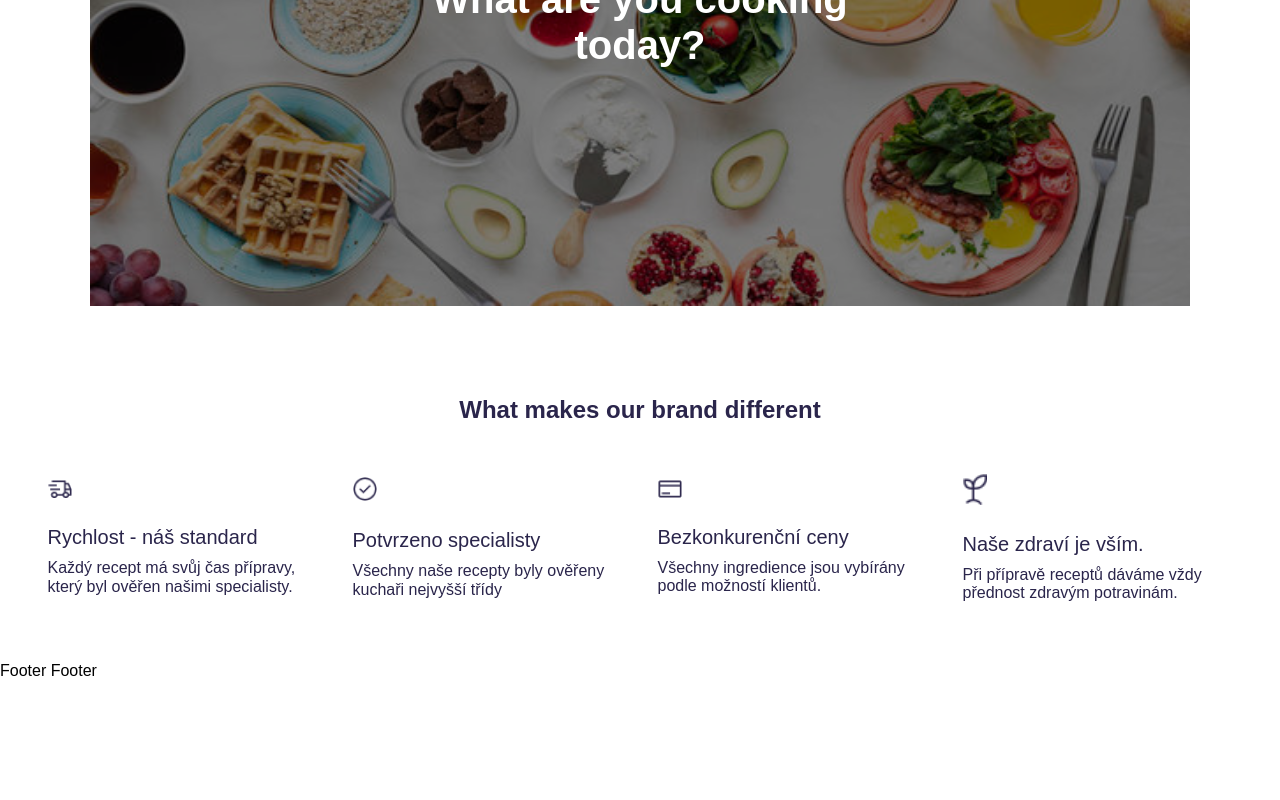
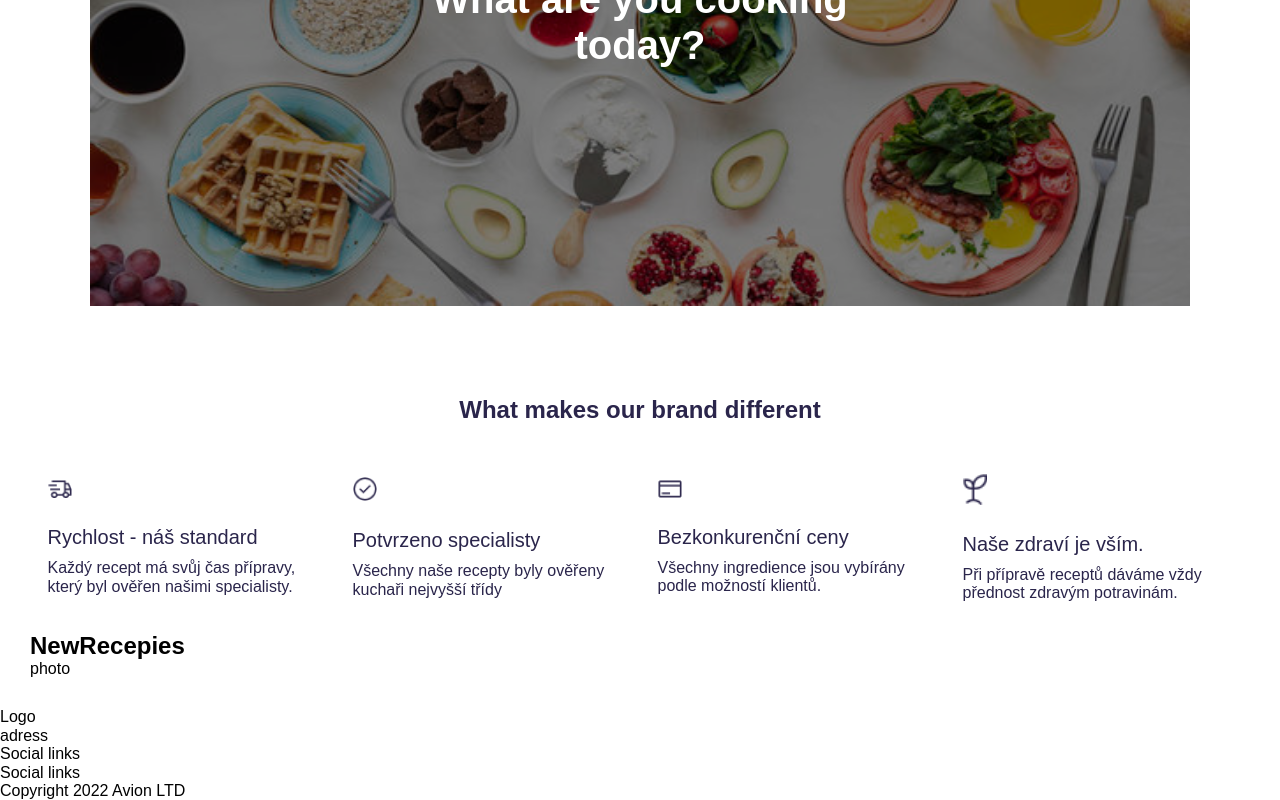
Before and after one commit to Medvedev245/eat-store, a React (Create React App) app: page / in a window 1280 px wide. Shown: the part 362-1162 px from the top of the page. Before the commit the page ends 1043 px from the top, so only its background shows below. Built offline with nearby package versions, Linux system fonts and the light colour scheme; no server answers.

Commit message:
add footer html

```diff
--- a/src/Pages/Home/Home.jsx
+++ b/src/Pages/Home/Home.jsx
@@ -2,6 +2,7 @@ import React from "react";
 import CategoryBlock from "../../components/CategoryBlock/CategoryBlock";
 import DifferentBrand from "../../components/DifferentBrand/DifferentBrand";
 import { HomeSection } from "./Home.styled";
+import NewRecepies from "../../components/NewRecepies/NewRecepies";
 
 const Home = () => {
   //   const promise = new Promise((resolve, reject) => {
@@ -30,6 +31,7 @@ const Home = () => {
     <HomeSection>
       <CategoryBlock />
       <DifferentBrand />
+      <NewRecepies />
     </HomeSection>
   );
 };
--- a/src/components/Footer/Footer.jsx
+++ b/src/components/Footer/Footer.jsx
@@ -1,7 +1,19 @@
 import React from "react";
 
 const Footer = () => {
-  return <div>Footer Footer</div>;
+  return (
+    <section>
+      <div>
+        <span>Logo</span>
+        <div>adress</div>
+      </div>
+      <div>
+        <span>Social links</span>
+        <div>Social links</div>
+      </div>
+      <div> Copyright 2022 Avion LTD </div>
+    </section>
+  );
 };
 
 export default Footer;
--- a/src/components/Layout/Layout.jsx
+++ b/src/components/Layout/Layout.jsx
@@ -12,7 +12,8 @@ const Layout = () => {
   const dispatch = useDispatch();
 
   useEffect(() => {
-    dispatch(getAllProducts);
+    console.log("object");
+    dispatch(getAllProducts());
   }, [dispatch]);
 
   return (
--- /dev/null
+++ b/src/components/NewRecepies/NewRecepies.jsx
@@ -0,0 +1,15 @@
+import React from "react";
+import { Link } from "react-router-dom";
+import { SectionNewRecepies } from "./NewRecepies.styled";
+
+const NewRecepies = () => {
+  return (
+    <SectionNewRecepies>
+      <h2>NewRecepies</h2>
+      <div>photo</div>
+      <Link rel="#" href="#" />
+    </SectionNewRecepies>
+  );
+};
+
+export default NewRecepies;
--- /dev/null
+++ b/src/components/NewRecepies/NewRecepies.styled.js
@@ -0,0 +1,3 @@
+import styled from "styled-components";
+
+export const SectionNewRecepies = styled.section``;
--- a/src/components/Redux/ProductsSlice/ProductsSlice.js
+++ b/src/components/Redux/ProductsSlice/ProductsSlice.js
@@ -2,36 +2,35 @@ import { createAsyncThunk, createSlice } from "@reduxjs/toolkit";
 import axios from "axios";
 
 export const getAllProducts = createAsyncThunk(
-  "products/getAllProducts",
+  "Products/getAllProducts",
   async (_, thunkAPI) => {
     try {
       const res = await axios.get("https://dummyjson.com/recipes");
       return res.data;
     } catch (error) {
-      console.error(error);
-      return thunkAPI.rejectWithValue(error.message);
+      console.log(error);
+      return thunkAPI.rejectWithValue(error.response.data);
     }
   }
 );
 
 const productsSlice = createSlice({
-  name: "products",
+  name: "Products",
   initialState: {
     list: [],
     isLoading: false,
   },
   extraReducers: (builder) => {
-    builder
-      .addCase(getAllProducts.pending, (state) => {
-        state.isLoading = true;
-      })
-      .addCase(getAllProducts.fulfilled, (state, action) => {
-        state.list = action.payload;
-        state.isLoading = false;
-      })
-      .addCase(getAllProducts.rejected, (state) => {
-        state.isLoading = false;
-      });
+    builder.addCase(getAllProducts.pending, (state) => {
+      state.isLoading = true;
+    });
+    builder.addCase(getAllProducts.fulfilled, (state, action) => {
+      state.list = action.payload;
+      state.isLoading = false;
+    });
+    builder.addCase(getAllProducts.rejected, (state) => {
+      state.isLoading = false;
+    });
   },
 });
 
```
